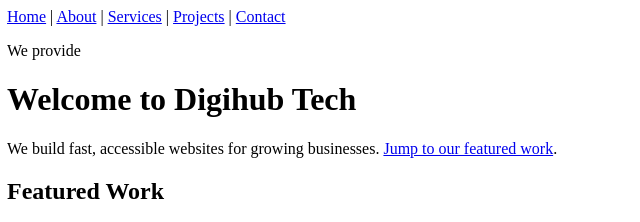
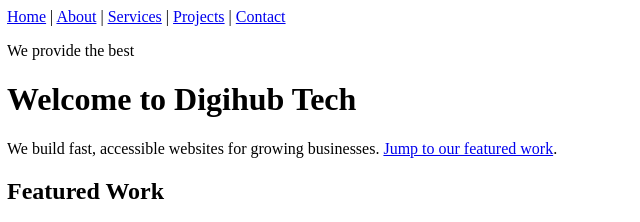
Before and after one commit to joelyakubu269/Digihub, a plain HTML site: page my-website/index.html in a window 1280 px wide. Shown: the top 222 px of the page, 1-641 px from the left. Drawn offline with Linux system fonts and the light colour scheme.

Commit message:
digihub assignment

```diff
--- a/my-website/index.html
+++ b/my-website/index.html
@@ -14,7 +14,7 @@
             <a href="projects.html">Projects</a> |
             <a href="contact.html">Contact</a>
         </nav>
-        <p>We provide</p>
+        <p>We provide the best</p>
     </header>
 
     <main>
```
